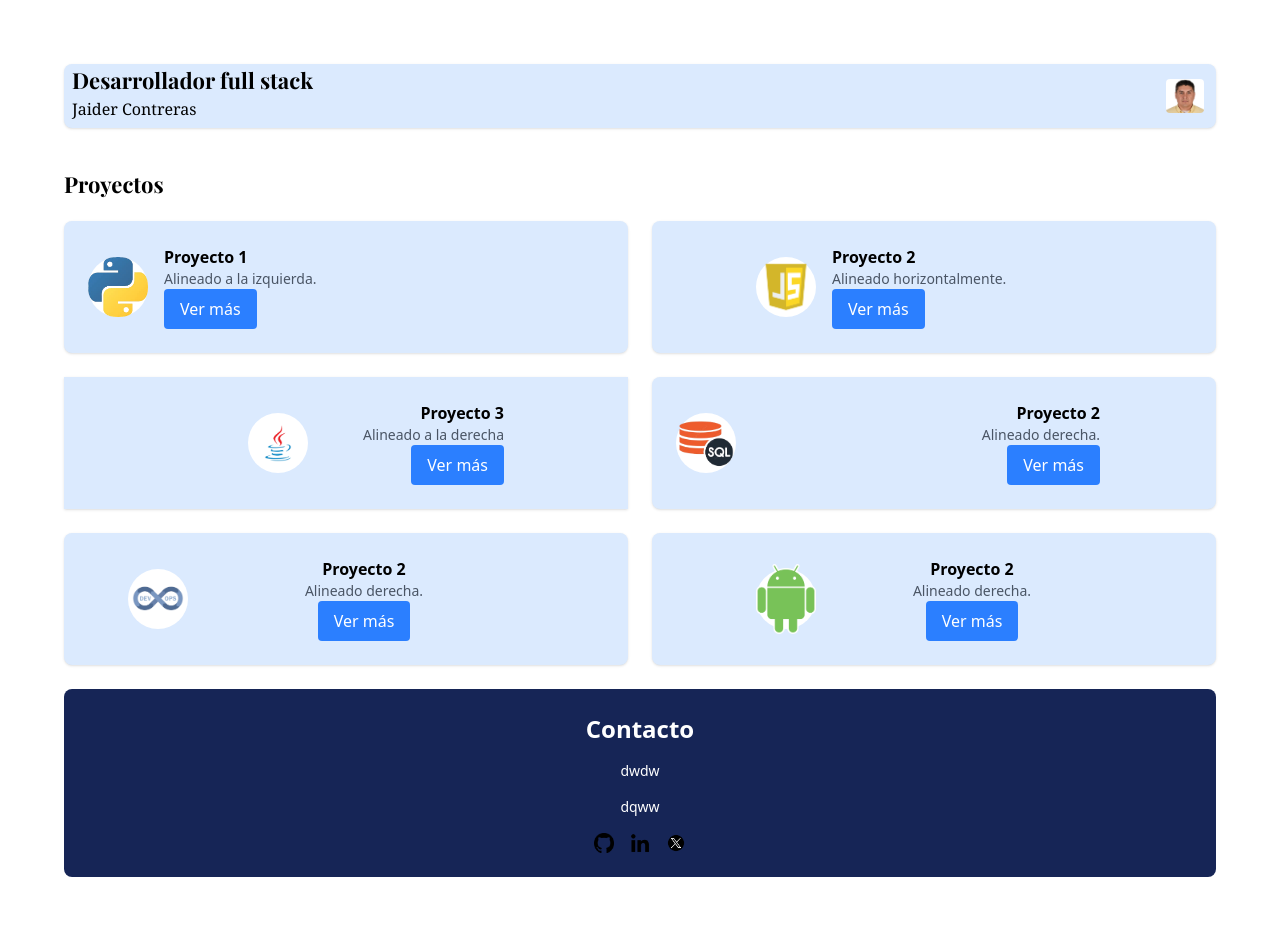
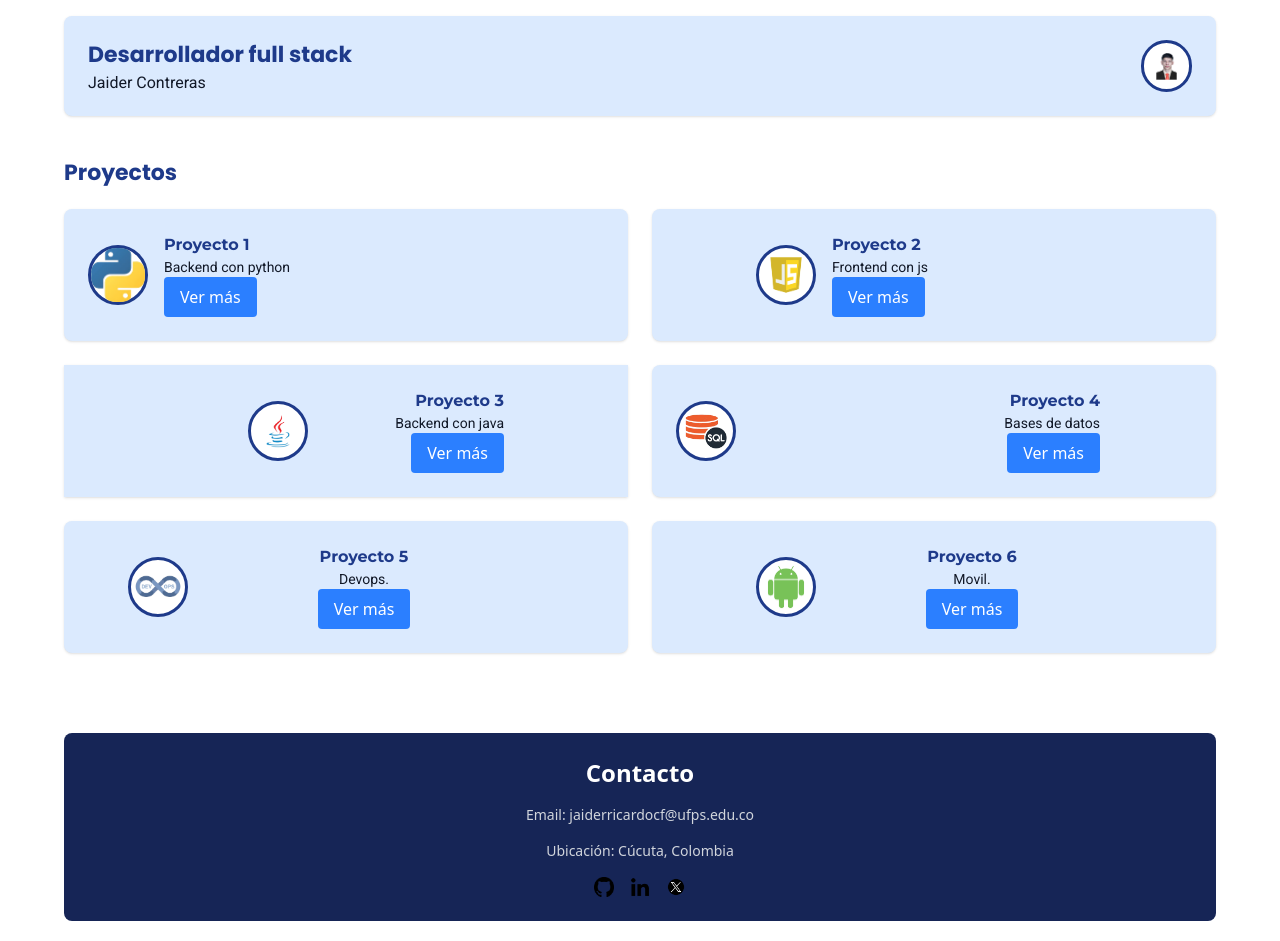
Before and after one commit to JaiderRC/taller1web, a plain HTML site: page portafolio.html in a window 1280 px wide. Drawn offline with nearby package versions, Linux system fonts and the light colour scheme; a web font is replaced by a local one.

Commit message:
Cambios en estilos y portafolio

```diff
--- a/estilos.css
+++ b/estilos.css
@@ -4,3 +4,9 @@
     .font-montserrat {
         font-family: 'Montserrat', sans-serif;
     }
+.font-poppins{
+    font-family: 'Poppins',serif;
+}
+.font-roboto{
+    font-family:'Roboto',serif;
+}
--- a/portafolio.html
+++ b/portafolio.html
@@ -7,106 +7,104 @@
     <title>Portafolio</title>
     <link rel="preconnect" href="https://fonts.googleapis.com">
 <link rel="preconnect" href="https://fonts.gstatic.com" crossorigin>
-<link href="https://fonts.googleapis.com/css2?family=Montserrat:ital,wght@0,100..900;1,100..900&family=Playfair+Display:ital,wght@0,400..900;1,400..900&display=swap" rel="stylesheet">
-<link rel="stylesheet" href="estilos.css">
+<link href="https://fonts.googleapis.com/css2?family=Montserrat:ital,wght@0,100..900;1,100..900&family=Playfair+Display:ital,wght@0,400..900;1,400..900&family=Poppins:ital,wght@0,100;0,200;0,300;0,400;0,500;0,600;0,700;0,800;0,900;1,100;1,200;1,300;1,400;1,500;1,600;1,700;1,800;1,900&display=swap&family=Roboto:ital,wght@0,100..900;1,100..900&display=swap" rel="stylesheet">
+    <link rel="stylesheet" href="estilos.css">
 </head>
 
-<body class="p-16">
-    <div class= "bg-blue-100 shadow rounded-lg pl-2 flex  mb-10"> <!-- bg:background color flex activa flexbox -->
-        <div class="w-full">
+<body class="px-16 py-4">
+    <header class= "bg-blue-100 shadow h-25 rounded-lg px-6 flex items-center mb-10"> <!-- bg:background color flex activa flexbox -->
+        <section class="w-full">
+            <h1 class="text-[22px] font-bold font-poppins text-[#1E3A8A]">Desarrollador full stack</h1><!--text-[22px] obliga a que el texto tenga ese tamaño-->
+            <p class="font-roboto text-[#111827] ">Jaider Contreras</p>
+        </section>
+        <section class="w-13 h-13 p-3 flex items-center justify-center border-3  border-[#1E3A8A] bg-white rounded-full "><!--items-center es vertical y justify horizontal(no siempre)-->
+            <img src="media/img1.png" alt="" title="jaider" >
+        </section>
 
-            <h1 class="text-[22px] font-bold font-playfair">Desarrollador full stack</h1><!--text-[22px] obliga a que el texto tenga ese tamaño-->
-            <p class="font-serif">Jaider Contreras</p>
-        </div>
-        <div class="w-16 h-16 p-3 flex items-center justify-center  "><!--items-center es vertical y justify horizontal(no siempre)-->
-
-            <img src="media/img1.jpg" alt="" title="ingenierisimo" class=" rounded full">
-        </div>
-
-    </div>
-    <h2 class="text-[22px] font-bold font-playfair mb-5">Proyectos</h2>
-    <div class="flex flex-wrap gap-6"> <!--flex-wrap le dice al flex que no solo los agrupe en fila sino que cuanto no haya espacio lo mande para otra fila gap-6 espacio entre elementos-->
+    </header>
+    <h2 class="text-[22px] font-bold font-poppins mb-5  text-[#1E3A8A]">Proyectos</h2>
+    <!--Inicio de proyectos-->
+    <div class="flex flex-wrap gap-6 mb-20"> <!--flex-wrap le dice al flex que no solo los agrupe en fila sino que cuanto no haya espacio lo mande para otra fila gap-6 espacio entre elementos-->
     <!--Bloque
     en los bloques hay carateristicas nuevas como text-(size) text-color-(que tan oscuro) rounded-lg curvea las esquinas p-1 =0.25rem =4px-->
-        <div class=" bg-blue-100 hover:bg-blue-200 shadow rounded-lg p-6 flex items-center gap-4 w-full md:w-[calc(50%-12px)]">
-    <div class="w-15 h-15 flex items-center justify-center rounded-full bg-white">
+    <section class=" bg-blue-100 hover:bg-blue-200 shadow rounded-lg p-6 flex items-center gap-4 w-full md:w-[calc(50%-12px)]">
+    <div class="w-15 h-15 flex items-center justify-center rounded-full border-3  border-[#1E3A8A] bg-white">
     <img src="media/python.png" alt="">
     </div>
     <div class="w-90 text-left">
-        <h3 class="font-bold">Proyecto 1</h3>
-        <p class="text-sm text-gray-600">Alineado a la izquierda.</p>
-        <button class="bg-blue-500 hover:bg-blue-700 text-white px-4 py-2 rounded">Ver más</button>
+        <h3 class="font-bold font-montserrat text-[#1E3A8A]">Proyecto 1</h3>
+        <p class="text-sm font-roboto text-[#111827]">Backend con python</p>
+        <button class="bg-blue-500 hover:bg-blue-700 text-white px-4 py-2 rounded ">Ver más</button>
     </div>
-    </div>
+    </section>
     <!--Bloque-->
-        <div class=" bg-blue-100 hover:bg-blue-200 shadow rounded-lg p-6 flex items-center gap-4 w-full md:w-[calc(50%-12px)]">
-    <div class="w-15 h-15 flex items-center justify-center rounded-full bg-white ml-20">
+        <section class=" bg-blue-100  hover:bg-blue-200 shadow rounded-lg p-6 flex items-center gap-4 w-full md:w-[calc(50%-12px)]">
+    <div class="w-15 h-15 flex items-center border-3  border-[#1E3A8A] justify-center rounded-full p-1 bg-white ml-20">
         <img src="media/js.webp" alt="">
 
     </div>
     <div>
-        <h3 class="font-bold">Proyecto 2</h3>
-        <p class="text-sm  text-gray-600">Alineado horizontalmente.</p>
+        <h3 class="font-bold  font-montserrat text-[#1E3A8A]">Proyecto 2</h3>
+        <p class="text-sm font-roboto text-[#111827]">Frontend con js</p>
         <button class="bg-blue-500 hover:bg-blue-700 text-white px-4 py-2 rounded">Ver más</button>
     </div>
-    </div>
+</section>
     <!--Bloque-->
     <div class="bg-blue-100 w-full md:w-[calc(50%-12px)] flex gap-4 shadow border-lg hover:bg-blue-200 p-6 items-center ">
-        <div class="bg-white w-15 h-15 flex rounded-full items-center justify-center ml-40">
+        <div class="bg-white w-15 h-15  border-3  border-[#1E3A8A] flex rounded-full items-center justify-center ml-40">
             <img src="media/java.png" alt="">
         </div>
         <div class="w-45 text-right">
-            <h3 class=" font-bold ">Proyecto 3</h3>
-            <p class="text-sm  text-gray-600 ">Alineado a la derecha</p>
+            <h3 class=" font-bold  font-montserrat text-[#1E3A8A]">Proyecto 3</h3>
+            <p class="text-sm font-roboto text-[#111827] ">Backend con java</p>
             <button class="bg-blue-500 hover:bg-blue-700 text-white px-4 py-2 rounded">Ver más</button>
         </div>
     </div>
-        <div class=" bg-blue-100 hover:bg-blue-200 shadow rounded-lg p-6 flex  items-center gap-4 w-full md:w-[calc(50%-12px)]">
-    <div class="w-15 h-15 flex items-center justify-center rounded-full bg-white">
+    <!--Bloque-->
+        <section class=" bg-blue-100 hover:bg-blue-200 shadow rounded-lg p-6 flex  items-center gap-4 w-full md:w-[calc(50%-12px)]">
+    <div class="w-15 h-15 flex items-center border-3 p-1 border-[#1E3A8A] justify-center rounded-full bg-white">
         <img src="media/sql.png" alt="">
     </div>
     <div class="w-87 text-right">
-        <h3 class="font-bold">Proyecto 2</h3>
-        <p class="text-sm  text-gray-600">Alineado derecha.</p>
+        <h3 class="font-bold  font-montserrat text-[#1E3A8A]">Proyecto 4</h3>
+        <p class="text-sm font-roboto text-[#111827]">Bases de datos</p>
         <button class="bg-blue-500 hover:bg-blue-700 text-white px-4 py-2 rounded">Ver más</button>
     </div>
-    </div>
-        <div class=" bg-blue-100 hover:bg-blue-200 shadow rounded-lg p-6 flex items-center  gap-4 w-full md:w-[calc(50%-12px)]">
-    <div class="w-15 h-15 flex items-center justify-center rounded-full bg-white ml-10">
+        </section>
+        <!--Bloque-->
+        <section class=" bg-blue-100 hover:bg-blue-200 shadow rounded-lg p-6 flex items-center  gap-4 w-full md:w-[calc(50%-12px)]">
+    <div class="w-15 h-15 flex items-center border-3  border-[#1E3A8A] justify-center rounded-full bg-white ml-10">
         <img src="media/devops.png" alt="">
     </div>
     <div class="w-80 text-center">
-        <h3 class="font-bold">Proyecto 2</h3>
-        <p class="text-sm  text-gray-600">Alineado derecha.</p>
+        <h3 class="font-bold  font-montserrat text-[#1E3A8A]">Proyecto 5</h3>
+        <p class="text-sm  font-roboto text-[#111827]">Devops.</p>
         <button class="bg-blue-500 hover:bg-blue-700 text-white px-4 py-2 rounded">Ver más</button>
     </div>
-    </div>
-        <div class=" bg-blue-100 hover:bg-blue-200 shadow rounded-lg p-6 flex items-center gap-4 w-full md:w-[calc(50%-12px)]">
-    <div class="w-15 h-15 flex items-center justify-center rounded-full bg-white ml-20">
+</section>
+<!--Bloque-->
+        <section class=" bg-blue-100 hover:bg-blue-200 shadow rounded-lg p-6 flex items-center gap-4 w-full md:w-[calc(50%-12px)]">
+    <div class="w-15 h-15 p-2 flex items-center justify-center rounded-full border-3  border-[#1E3A8A] bg-white ml-20">
         <img src="media/android.png" alt="">
     </div>
     <div class="w-70 text-center">
-        <h3 class="font-bold">Proyecto 2</h3>
-        <p class="text-sm  text-gray-600">Alineado derecha.</p>
+        <h3 class="font-bold  font-montserrat text-[#1E3A8A]">Proyecto 6</h3>
+        <p class="text-sm font-roboto text-[#111827]">Movil.</p>
         <button class="bg-blue-500 hover:bg-blue-700 text-white px-4 py-2 rounded">Ver más</button>
     </div>
+    </section>
+    <!--Fin proyectos-->
     </div>
-    <div class="bg-blue-950 flex flex-wrap items-center justify-center p-6  rounded-lg w-full gap-4">
+<footer class="bg-blue-950 flex flex-wrap items-center justify-center p-6  rounded-lg w-full gap-4">
         <h3 class="text-white font-bold text-2xl">Contacto</h3>
-        <p class="text-white text-sm w-full text-center">dwdw</p>
-        <p class="text-white text-sm w-full text-center">dqww</p>
-        <div class="flex gap-4  justify-center items-center">
-        <a href="" ><img src="media/git.png " class="w-5 h-5"alt=""></a>
-        <a href=""> <img src="media/in.png"  class="w-5 h-5"alt=""></a>
-        <a href=""> <img src="media/x.png"  class="w-5 h-5"alt=""></a>
-
-
-        </div>
-
-
-
-    </div>
-    </div>
+        <p class="text-gray-300 text-sm w-full text-center">Email: jaiderricardocf@ufps.edu.co</p>
+        <p class="text-gray-300 text-sm w-full text-center">Ubicación: Cúcuta, Colombia</p>
+        <section class="flex gap-4  justify-center items-center w-full ">
+        <a href="https://github.com/JaiderRC" target="_blank"><img src="media/git.png " class="w-5 h-5"alt=""></a>
+        <a href="https://co.linkedin.com/" target="_blank"> <img src="media/in.png"  class="w-5 h-5"alt=""></a>
+        <a href="https://x.com/" target="_blank"> <img src="media/x.png"  class="w-5 h-5"alt=""></a>
+        </section>
+</footer>
 
 </body>
 </html>
```
Also changed, not shown: media/img1.jpg (deleted), media/img1.png (added).
